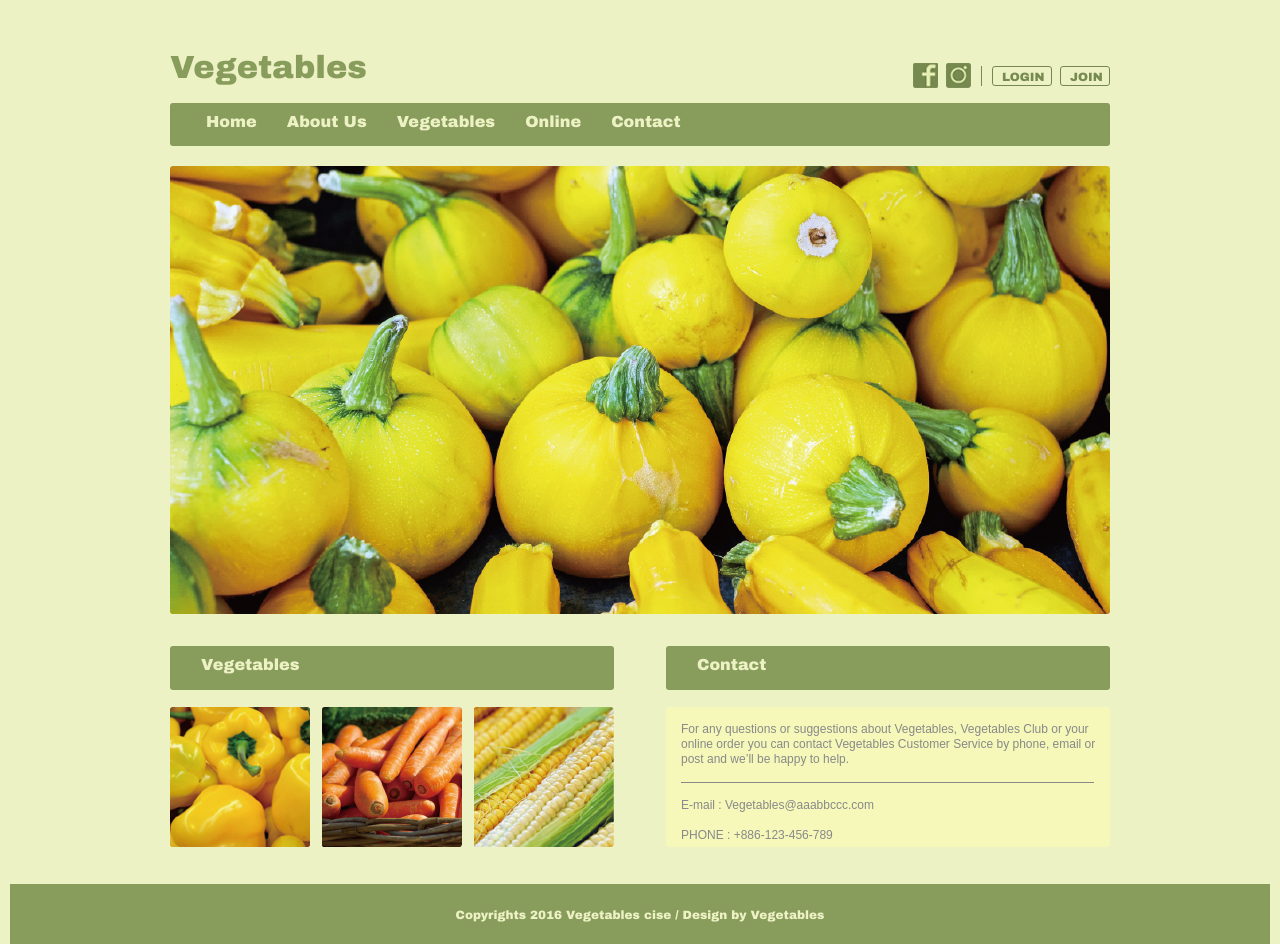
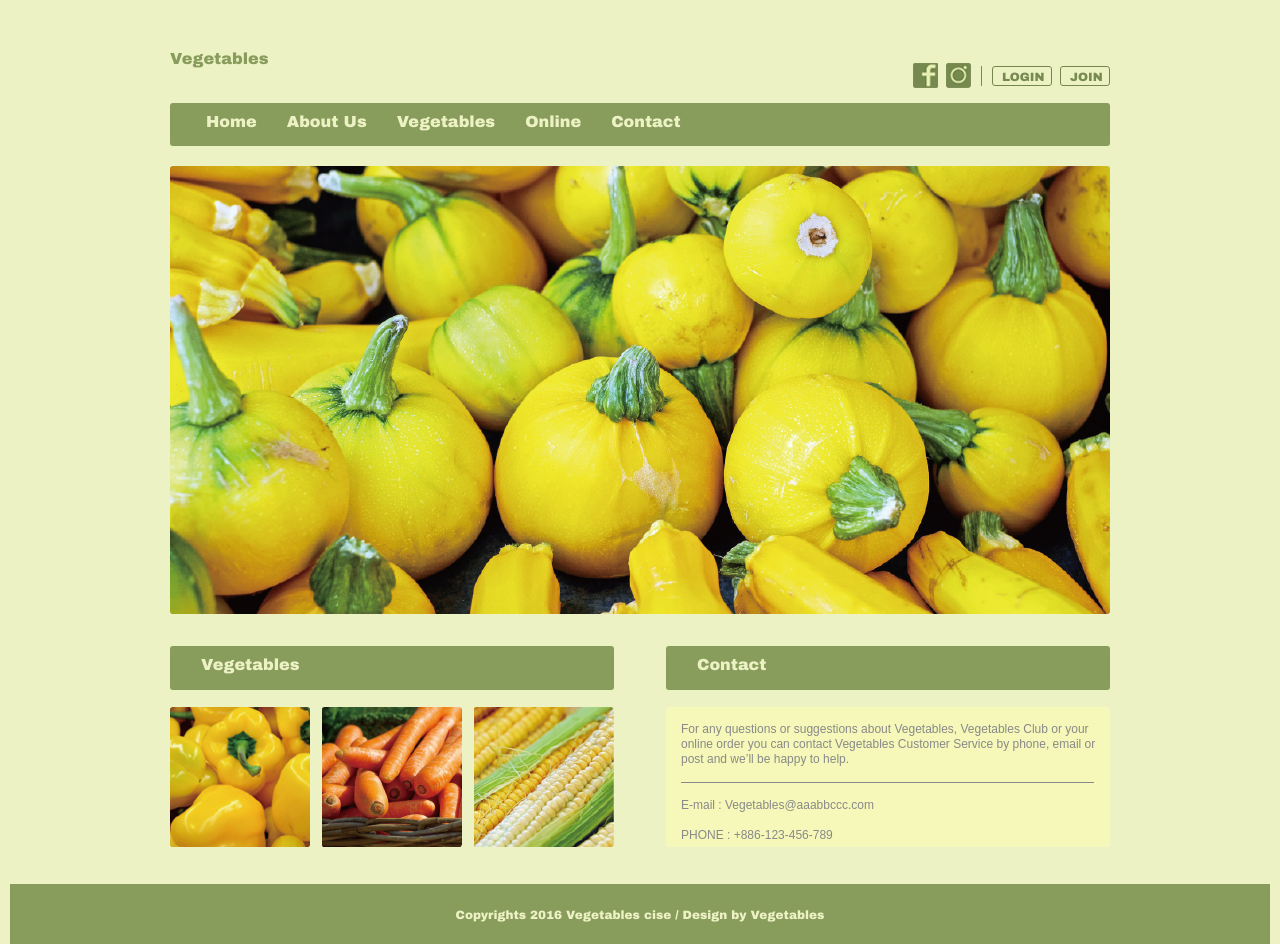
Before and after one commit to a6z/a6z.github.io, a plain HTML site: page index.html in a window 1280 px wide. Drawn offline with Linux system fonts and the light colour scheme.

Commit message:
Add files via upload

```diff
--- a/index.html
+++ b/index.html
@@ -12,8 +12,7 @@
   <div class="container">
   <header>
     <div class="up-bar">
-      <div class="big-header"><h1>Vegetables<h1></div>
-
+      <div class="big-header">Vegetables</div>
         <ul class="btn-ul">
           <li id="LOGIN">LOGIN</li>
           <li id="JOIN">JOIN</li>
```
